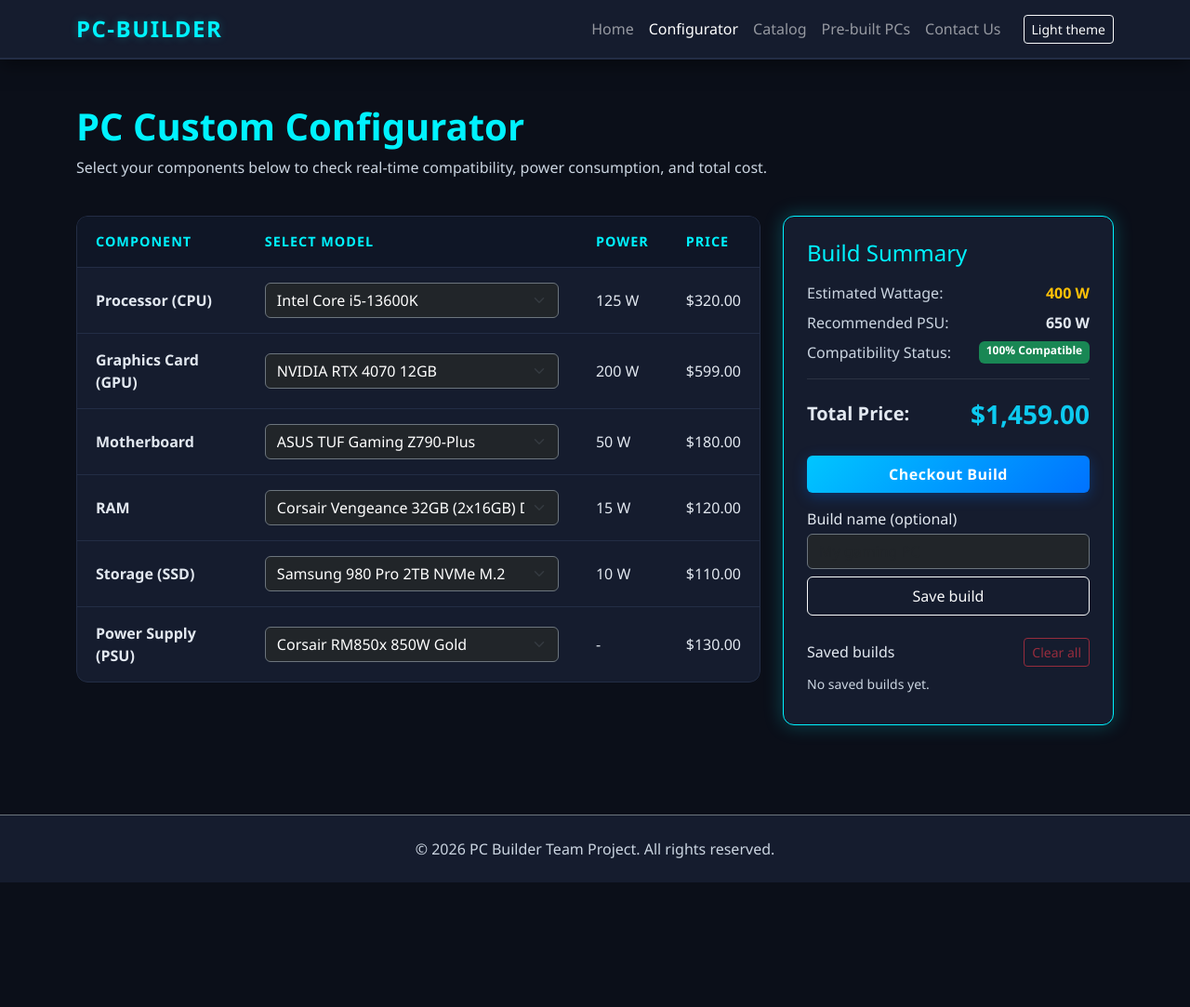
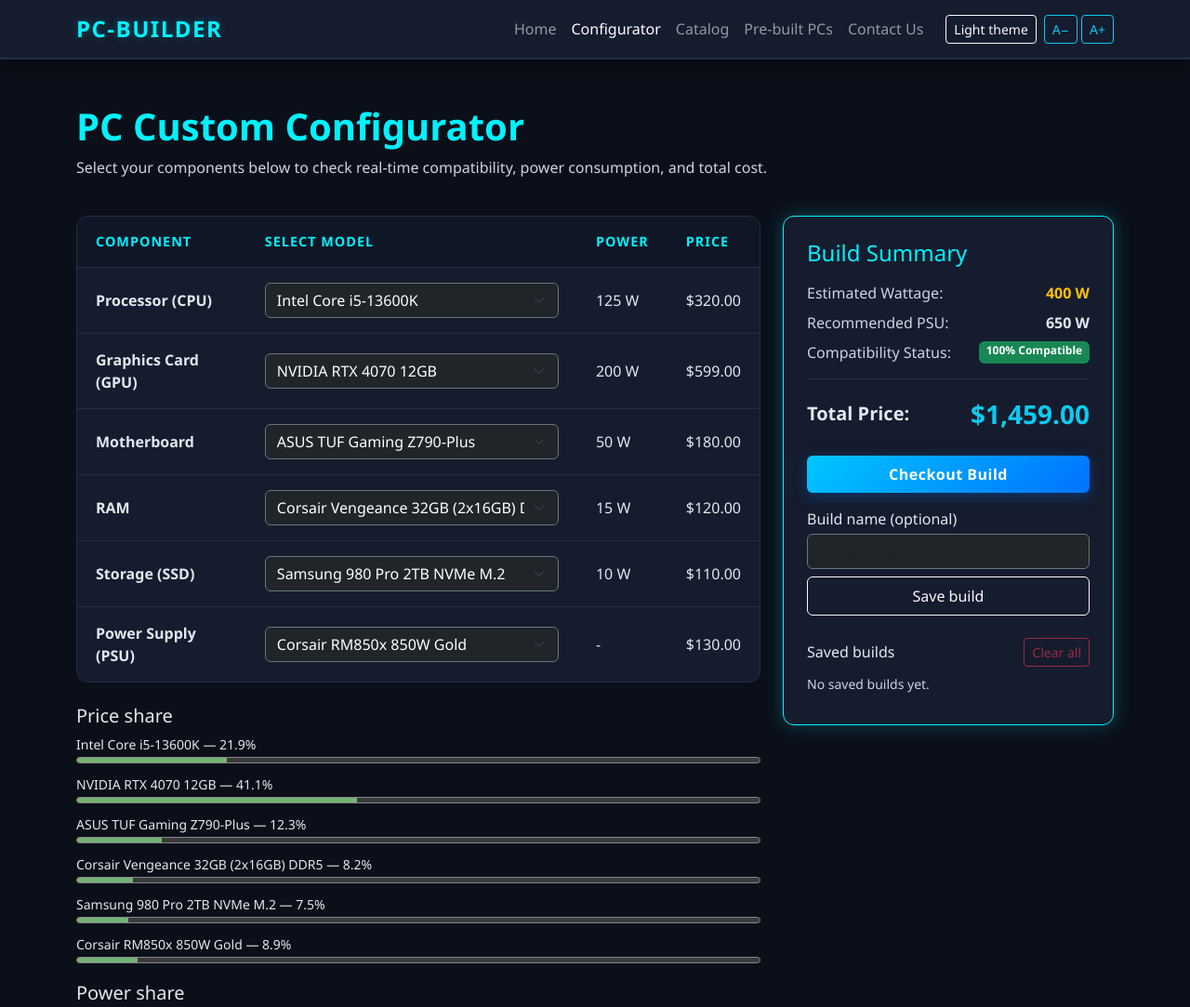
Before and after one commit to Aleksizz-ctrl/pc-builder-site, a plain HTML site: page builder.html in a window 1280 px wide. Shown: the top 1083 px of the page at 93% size. Before the commit the page ends 949 px from the top, so only its background shows below. Drawn offline with Linux system fonts and the light colour scheme.

Commit message:
Add build statistics, text size controls, and contact drafts

```diff
--- /dev/null
+++ b/a11y.js
@@ -0,0 +1,46 @@
+'use strict';
+
+(() => {
+    const nav = document.querySelector('.navbar-nav');
+    if (!nav) return;
+
+    const key = 'pc-builder-font-size';
+    const sizes = [90, 100, 110, 120];
+    let index = 1;
+    try {
+        const saved = sizes.indexOf(Number(localStorage.getItem(key)));
+        if (saved !== -1) index = saved;
+    } catch {
+        // The controls still work when storage is unavailable.
+    }
+
+    const controls = document.createElement('li');
+    controls.className = 'nav-item d-flex align-items-center gap-1 ms-lg-2 py-1';
+    const buttons = [-1, 1].map((step) => {
+        const button = document.createElement('button');
+        button.type = 'button';
+        button.className = 'btn btn-sm btn-outline-info';
+        button.textContent = step < 0 ? 'A−' : 'A+';
+        button.setAttribute('aria-label', step < 0 ? 'Decrease text size' : 'Increase text size');
+        button.addEventListener('click', () => {
+            index += step;
+            applySize();
+            try {
+                localStorage.setItem(key, sizes[index]);
+            } catch {
+                // Keep the selected size for the current page.
+            }
+        });
+        controls.append(button);
+        return button;
+    });
+
+    function applySize() {
+        document.documentElement.style.fontSize = `${sizes[index]}%`;
+        buttons[0].disabled = index === 0;
+        buttons[1].disabled = index === sizes.length - 1;
+    }
+
+    nav.append(controls);
+    applySize();
+})();
--- a/builder.html
+++ b/builder.html
@@ -144,6 +144,8 @@
 
     <script src="vendor/bootstrap/bootstrap.bundle.min.js"></script>
     <script src="main.js"></script>
+    <script src="a11y.js"></script>
+    <script src="stats.js"></script>
     <script src="builder.js"></script>
 </body>
 </html>
--- a/builder.js
+++ b/builder.js
@@ -244,7 +244,7 @@ function updateSummary() {
     });
 
     if (typeof renderStats === 'function') {
-        renderStats(build.getParts());
+        renderStats(build);
     }
 }
 
--- /dev/null
+++ b/stats.js
@@ -0,0 +1,39 @@
+'use strict';
+
+function renderStats(build) {
+    const panel = document.querySelector('#stats-panel');
+    const parts = build.getParts();
+    const groups = [
+        ['Price share', 'price', build.getTotalPrice()],
+        ['Power share', 'power', build.getTotalPower()]
+    ];
+
+    panel.replaceChildren();
+    for (const [title, property, total] of groups) {
+        const heading = document.createElement('h2');
+        heading.className = 'h5 mt-3';
+        heading.textContent = title;
+        panel.append(heading);
+
+        if (!total) {
+            const empty = document.createElement('p');
+            empty.textContent = 'No ' + title.toLowerCase() + ' to show yet.';
+            panel.append(empty);
+            continue;
+        }
+
+        for (const part of parts) {
+            const share = part[property] / total * 100;
+            const row = document.createElement('label');
+            row.className = 'd-block small mb-2 text-break';
+            row.textContent = `${part.name} — ${share.toFixed(1)}%`;
+
+            const bar = document.createElement('meter');
+            bar.className = 'd-block w-100';
+            bar.max = 100;
+            bar.value = share;
+            row.append(bar);
+            panel.append(row);
+        }
+    }
+}
```
Also changed, not shown: catalog.html (+1 -0 lines), contact.html (+2 -1 lines), contact.js (+29 -1 lines), index.html (+1 -0 lines), prebuilt.html (+1 -0 lines), 1 other file.
